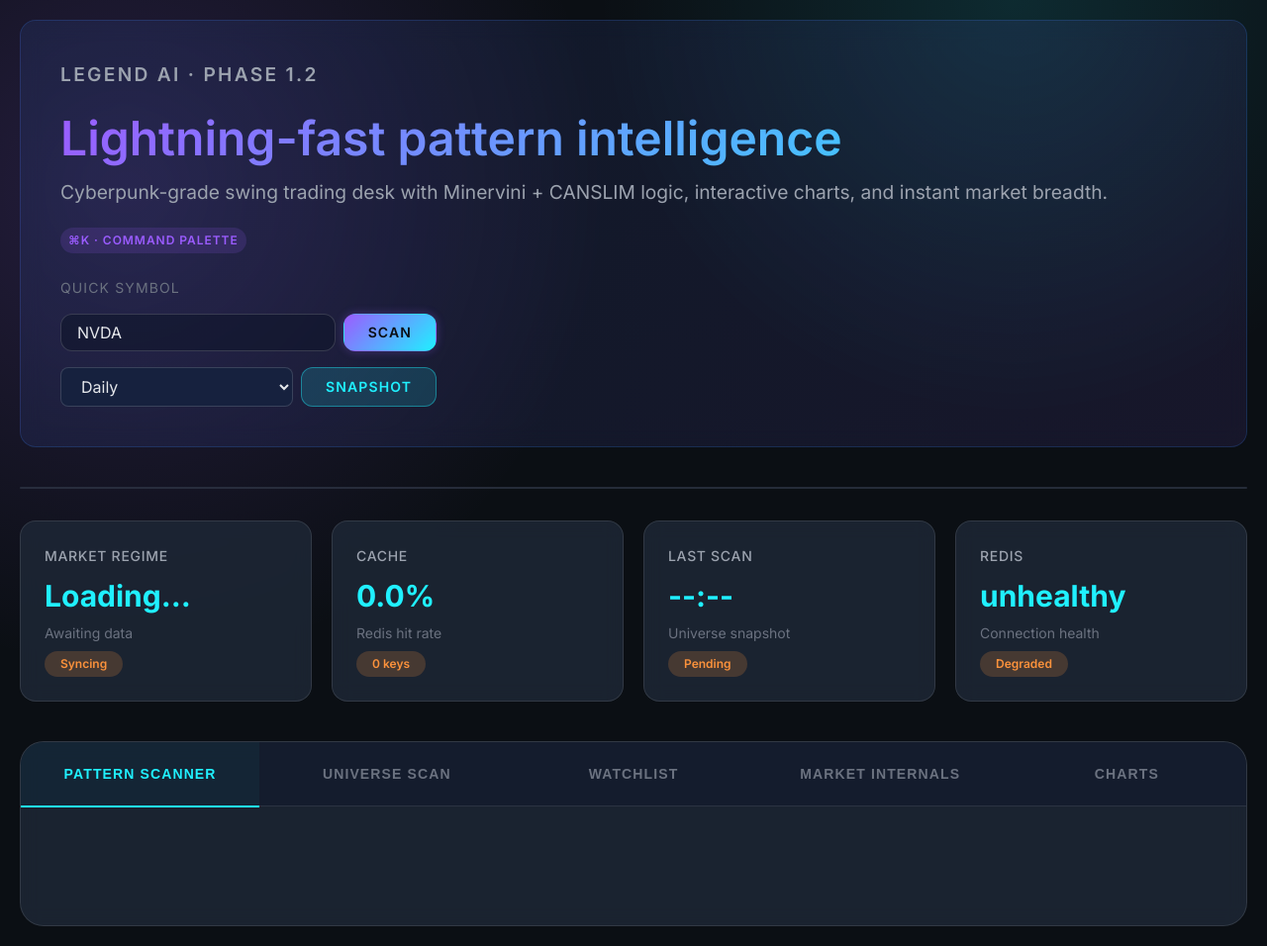
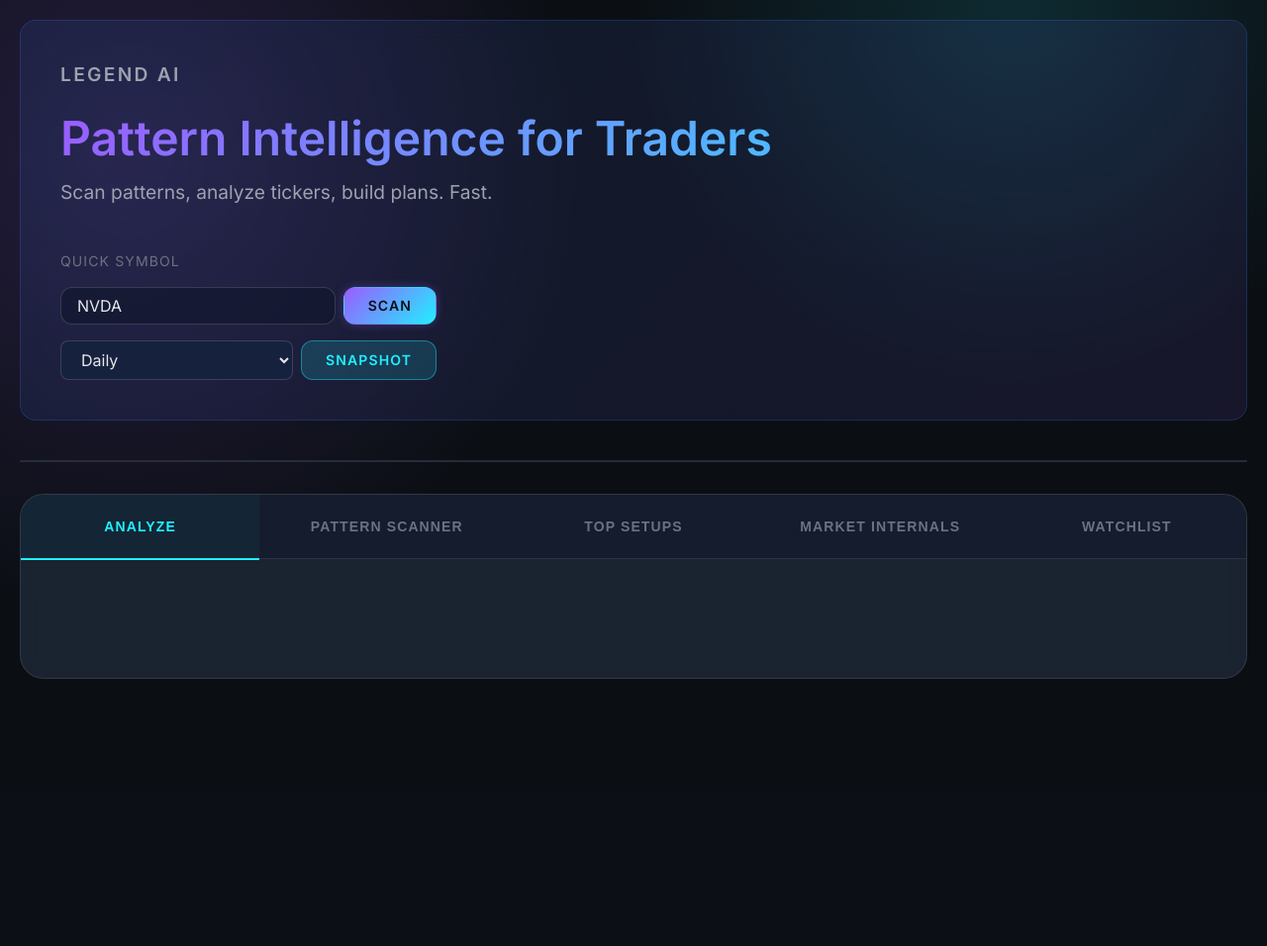
Before and after one commit to Stockmasterflex/legend-ai-python, a FastAPI app: page /dashboard in a window 1280 px wide. Shown: the whole page at 99% size. After the commit the page ends 686 px from the top, so only its background shows below. Run offline with FastAPI, Linux system fonts and the light colour scheme; data that the repository does not hold is empty; some libraries are stand-ins or nearby versions.

Commit message:
PR1: trader-first header + tabs; remove dev/infra panels

```diff
--- a/static/js/dashboard.js
+++ b/static/js/dashboard.js
@@ -19,15 +19,11 @@
   document.addEventListener('DOMContentLoaded', () => {
     cacheDom();
     bindEvents();
-    window.Dashboard = {
-      focusTab: (tab) => (state.activeTab = tab),
-    };
+    window.Dashboard = { focusTab: (tab) => (state.activeTab = tab) };
     initTradingViewWidgets();
     fetchMarketInternals();
     loadWatchlist();
-    loadSystemHealth();
     setInterval(fetchMarketInternals, 300000);
-    setInterval(loadSystemHealth, 120000);
   });
 
   function cacheDom() {
@@ -62,18 +58,6 @@
     els.chartsResults = document.getElementById('charts-results');
 
     els.toastStack = document.getElementById('toast-stack');
-
-    els.kpi = {
-      regime: document.getElementById('kpi-market-regime'),
-      regimeDetail: document.getElementById('kpi-market-detail'),
-      regimeStatus: document.getElementById('kpi-market-status'),
-      cacheHit: document.getElementById('kpi-cache-hit'),
-      cacheStatus: document.getElementById('kpi-cache-status'),
-      lastScan: document.getElementById('kpi-last-scan'),
-      scanStatus: document.getElementById('kpi-scan-status'),
-      redis: document.getElementById('kpi-redis'),
-      redisStatus: document.getElementById('kpi-redis-status'),
-    };
   }
 
   function bindEvents() {
@@ -195,9 +179,6 @@
       const payload = await res.json();
       if (!payload.success) throw new Error(payload.error || 'Universe scan failed');
       renderUniverseTable(payload.data || []);
-      els.kpi.lastScan.textContent = new Date().toLocaleTimeString();
-      els.kpi.scanStatus.textContent = 'Completed';
-      els.kpi.scanStatus.className = 'kpi-status status-healthy';
     } catch (err) {
       console.error(err);
       toast(err.message, 'error');
@@ -379,57 +360,9 @@
           </div>
         </div>
       </article>`;
-    els.kpi.regime.textContent = data.regime;
-    els.kpi.regimeDetail.textContent = data.regime_details?.signal || 'Neutral';
-    els.kpi.regimeStatus.textContent = data.regime_details?.trend || '—';
-    els.kpi.regimeStatus.className = `kpi-status ${data.regime.includes('UP') ? 'status-healthy' : 'status-warning'}`;
+    // KPI chips removed from main UI; keep only the detailed card content.
   }
 
-  async function loadSystemHealth() {
-    try {
-      const [healthRes, cacheRes, usageRes] = await Promise.all([
-        fetch('/health'),
-        fetch('/api/patterns/cache/stats'),
-        fetch('/api/charts/usage'),
-      ]);
-
-      const health = await healthRes.json();
-      const cacheStats = await cacheRes.json();
-      const usage = await usageRes.json();
-
-      let badge = 'status-healthy';
-      const statusParts = [];
-
-      if (cacheStats?.cache_stats) {
-        const hitRate = Number(cacheStats.cache_stats.redis_hit_rate || 0);
-        els.kpi.cacheHit.textContent = `${hitRate.toFixed(1)}%`;
-        statusParts.push(`${cacheStats.cache_stats.total_keys || 0} keys`);
-        if (hitRate < 60) badge = 'status-warning';
-      }
-
-      if (usage?.usage) {
-        const dailyUsage = usage.usage.daily_usage || 0;
-        const dailyLimit = usage.usage.daily_limit || 0;
-        statusParts.push(`Chart-IMG ${dailyUsage}/${dailyLimit}`);
-        const ratio = dailyLimit ? dailyUsage / dailyLimit : 0;
-        if (ratio > 0.85) badge = 'status-warning';
-      }
-
-      if (statusParts.length) {
-        els.kpi.cacheStatus.textContent = statusParts.join(' · ');
-        els.kpi.cacheStatus.className = `kpi-status ${badge}`;
-      }
-
-      if (health?.redis) {
-        els.kpi.redis.textContent = health.redis;
-        const healthy = ['connected', 'healthy'].includes(health.redis);
-        els.kpi.redisStatus.textContent = healthy ? 'Ready' : 'Degraded';
-        els.kpi.redisStatus.className = `kpi-status ${healthy ? 'status-healthy' : 'status-warning'}`;
-      }
-    } catch (err) {
-      console.error('System health error', err);
-    }
-  }
 
   function exportUniverseCsv() {
     if (!state.universeRows.length) {
@@ -586,6 +519,7 @@
       toolbar_bg: '#0b0f14',
       hideideas: true,
     });
+    if (document.getElementById('tv-advanced-chart')) {
       state.tvWidgets.advanced = new TradingView.widget({
         container_id: 'tv-advanced-chart',
         symbol: 'NASDAQ:NVDA',
@@ -600,6 +534,7 @@
         studies: ['EMA21@tv-basicstudies', 'EMA50@tv-basicstudies', 'EMA200@tv-basicstudies', 'Volume@tv-basicstudies'],
         toolbar_bg: '#0b0f14',
       });
+    }
     state.tvWidgets.heatmap = new TradingView.widget({
       container_id: 'tv-heatmap',
       width: '100%',
--- a/templates/dashboard.html
+++ b/templates/dashboard.html
@@ -3,7 +3,7 @@
 <head>
     <meta charset="UTF-8" />
     <meta name="viewport" content="width=device-width, initial-scale=1" />
-    <title>Legend AI · Cyberpunk Trading Intelligence</title>
+    <title>Legend AI — Pattern Intelligence for Traders</title>
     <link rel="preconnect" href="https://fonts.googleapis.com" />
     <link rel="preconnect" href="https://fonts.gstatic.com" crossorigin />
     <link href="https://fonts.googleapis.com/css2?family=Inter:wght@400;500;600;700&family=JetBrains+Mono:wght@500&display=swap" rel="stylesheet" />
@@ -13,14 +13,13 @@
     <script defer src="/static/js/dashboard.js"></script>
 </head>
 <body class="app-shell">
-    <main class="container" x-data="{ activeTab: 'scanner' }">
+    <main class="container" x-data="{ activeTab: 'analyze' }">
         <header class="hero">
             <div class="hero-content">
                 <div>
-                    <p class="eyebrow">Legend AI · Phase 1.2</p>
-                    <h1>Lightning-fast pattern intelligence</h1>
-                    <p>Cyberpunk-grade swing trading desk with Minervini + CANSLIM logic, interactive charts, and instant market breadth.</p>
-                    <div class="badge neon">⌘K · Command Palette</div>
+                    <p class="eyebrow">Legend AI</p>
+                    <h1>Pattern Intelligence for Traders</h1>
+                    <p>Scan patterns, analyze tickers, build plans. Fast.</p>
                 </div>
                 <div class="hero-actions">
                     <label for="quick-symbol-input">Quick symbol</label>
@@ -45,43 +44,18 @@
             <div id="tv-ticker-tape" aria-label="Live market ticker"></div>
         </section>
 
-        <section class="kpi-grid" id="kpi-grid">
-            <article class="kpi-card">
-                <div class="kpi-label">Market Regime</div>
-                <div class="kpi-value" id="kpi-market-regime">Loading…</div>
-                <div class="kpi-detail" id="kpi-market-detail">Awaiting data</div>
-                <span class="kpi-status status-warning" id="kpi-market-status">Syncing</span>
-            </article>
-            <article class="kpi-card">
-                <div class="kpi-label">Cache</div>
-                <div class="kpi-value" id="kpi-cache-hit">--%</div>
-                <div class="kpi-detail">Redis hit rate</div>
-                <span class="kpi-status status-warning" id="kpi-cache-status">Unknown</span>
-            </article>
-            <article class="kpi-card">
-                <div class="kpi-label">Last Scan</div>
-                <div class="kpi-value" id="kpi-last-scan">--:--</div>
-                <div class="kpi-detail">Universe snapshot</div>
-                <span class="kpi-status status-warning" id="kpi-scan-status">Pending</span>
-            </article>
-            <article class="kpi-card">
-                <div class="kpi-label">Redis</div>
-                <div class="kpi-value" id="kpi-redis">Unknown</div>
-                <div class="kpi-detail">Connection health</div>
-                <span class="kpi-status status-warning" id="kpi-redis-status">Init</span>
-            </article>
-        </section>
+        <!-- Dev/infra KPI panels removed for trader-first UI -->
 
         <section class="tabs-container">
             <nav class="tabs-header">
+                <button class="tab-button" :class="{ 'active': activeTab === 'analyze' }" @click="activeTab = 'analyze'; window.Dashboard.focusTab('analyze');">Analyze</button>
                 <button class="tab-button" :class="{ 'active': activeTab === 'scanner' }" @click="activeTab = 'scanner'; window.Dashboard.focusTab('scanner');">Pattern Scanner</button>
-                <button class="tab-button" :class="{ 'active': activeTab === 'universe' }" @click="activeTab = 'universe'; window.Dashboard.focusTab('universe');">Universe Scan</button>
+                <button class="tab-button" :class="{ 'active': activeTab === 'top' }" @click="activeTab = 'top'; window.Dashboard.focusTab('top');">Top Setups</button>
+                <button class="tab-button" :class="{ 'active': activeTab === 'internals' }" @click="activeTab = 'internals'; window.Dashboard.focusTab('internals');">Market Internals</button>
                 <button class="tab-button" :class="{ 'active': activeTab === 'watchlist' }" @click="activeTab = 'watchlist'; window.Dashboard.focusTab('watchlist');">Watchlist</button>
-                <button class="tab-button" :class="{ 'active': activeTab === 'internals' }" @click="activeTab = 'internals'; window.Dashboard.focusTab('internals');">Market Internals</button>
-                <button class="tab-button" :class="{ 'active': activeTab === 'charts' }" @click="activeTab = 'charts'; window.Dashboard.focusTab('charts');">Charts</button>
             </nav>
             <div class="tabs-content">
-                <section id="tab-scanner" class="tab-pane" x-show="activeTab === 'scanner'" x-cloak>
+                <section id="tab-analyze" class="tab-pane" x-show="activeTab === 'analyze'" x-cloak>
                     <form id="pattern-form" class="form-grid">
                         <div class="form-field">
                             <label for="pattern-ticker">Ticker</label>
@@ -117,7 +91,7 @@
                     <div class="tv-card" id="pattern-chart" aria-label="Interactive TradingView chart"></div>
                 </section>
 
-                <section id="tab-universe" class="tab-pane" x-show="activeTab === 'universe'" x-cloak>
+                <section id="tab-scanner" class="tab-pane" x-show="activeTab === 'scanner'" x-cloak>
                     <form id="universe-form" class="form-grid">
                         <div class="form-field">
                             <label for="universe-source">Universe</label>
@@ -168,6 +142,10 @@
                     </div>
                 </section>
 
+                <section id="tab-top" class="tab-pane" x-show="activeTab === 'top'" x-cloak>
+                    <p style="color: var(--color-text-secondary)">Top Setups will appear here (daily best 10). Coming shortly.</p>
+                </section>
+
                 <section id="tab-watchlist" class="tab-pane" x-show="activeTab === 'watchlist'" x-cloak>
                     <form id="watchlist-form" class="form-grid">
                         <div class="form-field">
@@ -214,33 +192,6 @@
                     </div>
                 </section>
 
-                <section id="tab-charts" class="tab-pane" x-show="activeTab === 'charts'" x-cloak>
-                    <div class="form-grid">
-                        <div class="form-field">
-                            <label for="chart-ticker">Ticker</label>
-                            <input id="chart-ticker" type="text" value="NVDA" />
-                        </div>
-                        <div class="form-field">
-                            <label>Timeframes</label>
-                            <div class="quick-search">
-                                <button class="btn btn-secondary" data-timeframe="1D" type="button">1D</button>
-                                <button class="btn btn-secondary" data-timeframe="60" type="button">1H</button>
-                                <button class="btn btn-secondary" data-timeframe="240" type="button">4H</button>
-                                <button class="btn btn-secondary" data-timeframe="W" type="button">1W</button>
-                            </div>
-                        </div>
-                        <div class="form-field">
-                            <label>&nbsp;</label>
-                            <button id="chart-refresh" class="btn btn-primary" type="button">Refresh chart</button>
-                        </div>
-                        <div class="form-field">
-                            <label>&nbsp;</label>
-                            <button id="chart-multi" class="btn btn-ghost" type="button">Generate snapshots</button>
-                        </div>
-                    </div>
-                    <div class="tv-card" id="tv-advanced-chart"></div>
-                    <div id="charts-results" class="results-grid"></div>
-                </section>
             </div>
         </section>
     </main>
```
Lines whose indentation alone changed are shown as unchanged.
